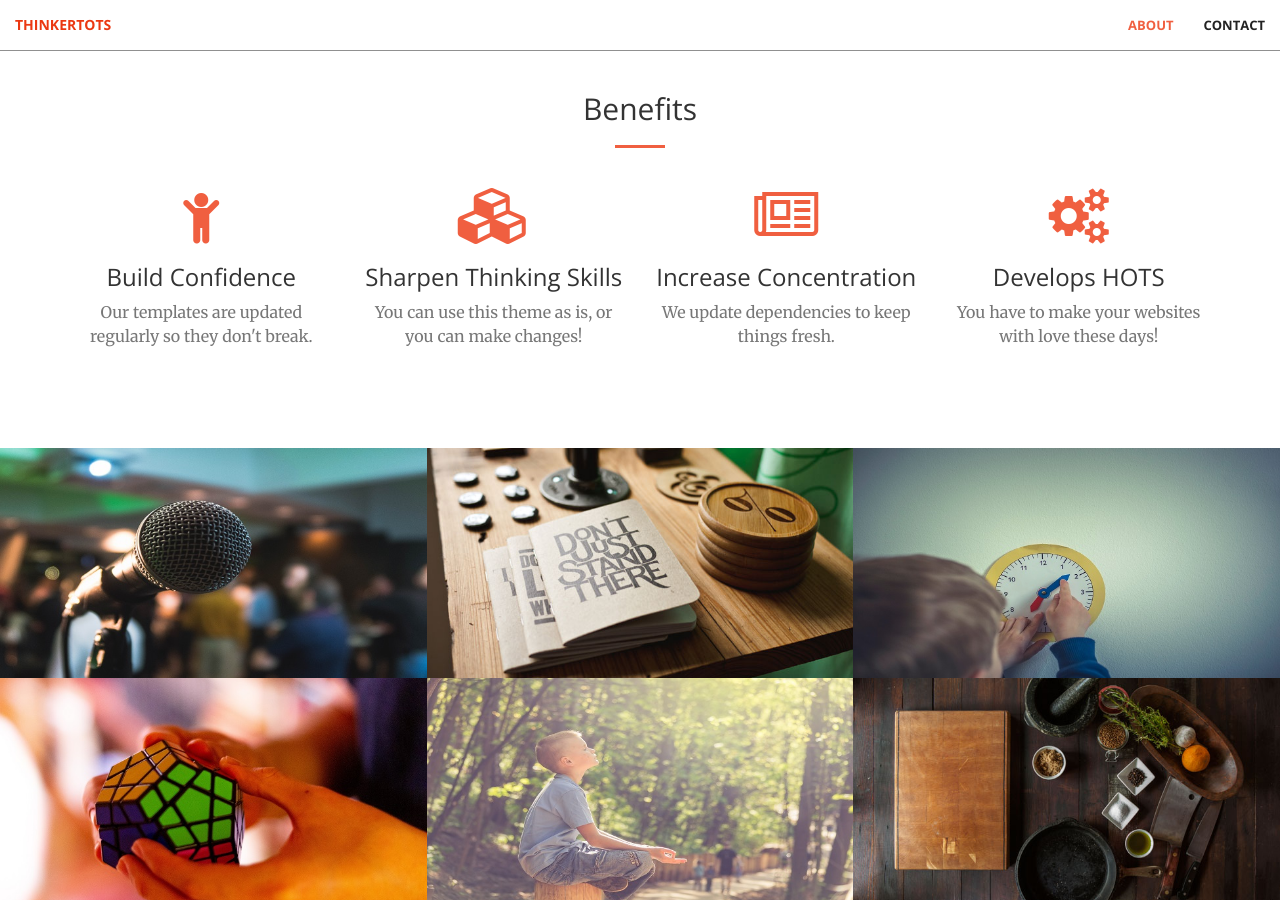
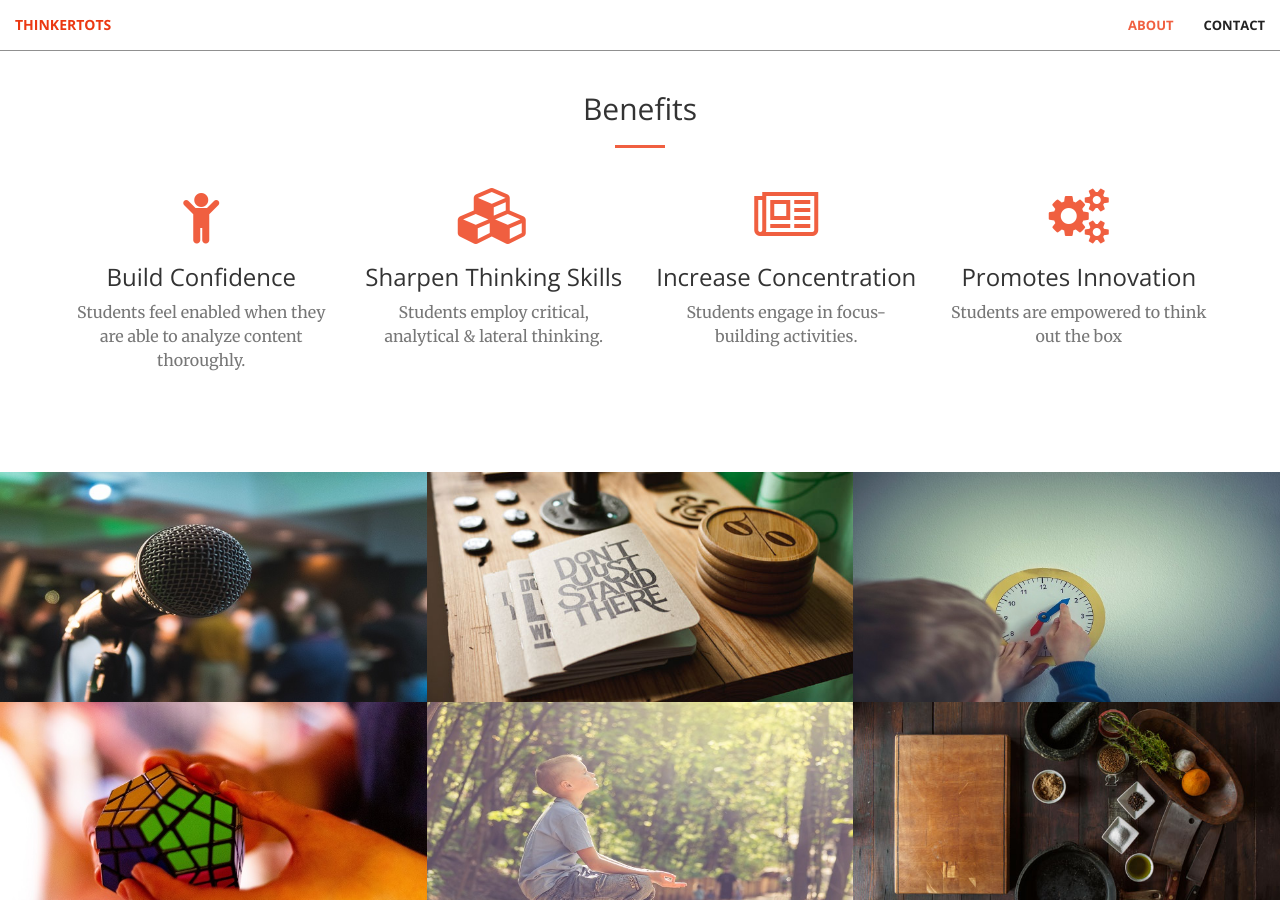
Before and after one commit to serahisaactho/thinkertots, a Jekyll site: the page built from index.html, in a window 1280 px wide and 900 px high, scrolled down 1252 px. Built offline with Jekyll 4.4.1, drawn with Linux system fonts in a browser that asks for light colours.

Commit message:
add more details to benefits

```diff
--- a/_includes/services.html
+++ b/_includes/services.html
@@ -13,28 +13,28 @@
                 <div class="service-box">
                     <i class="fa fa-4x fa-child wow bounceIn text-primary"></i>
                     <h3>Build Confidence</h3>
-                    <p class="text-muted">Our templates are updated regularly so they don't break.</p>
+                    <p class="text-muted">Students feel enabled when they are able to analyze content thoroughly.</p>
                 </div>
             </div>
             <div class="col-lg-3 col-md-6 text-center">
                 <div class="service-box">
                     <i class="fa fa-4x fa-cubes wow bounceIn text-primary" data-wow-delay=".1s"></i>
                     <h3>Sharpen Thinking Skills</h3>
-                    <p class="text-muted">You can use this theme as is, or you can make changes!</p>
+                    <p class="text-muted">Students employ critical, analytical & lateral thinking.</p>
                 </div>
             </div>
             <div class="col-lg-3 col-md-6 text-center">
                 <div class="service-box">
                     <i class="fa fa-4x fa-newspaper-o wow bounceIn text-primary" data-wow-delay=".2s"></i>
                     <h3>Increase Concentration</h3>
-                    <p class="text-muted">We update dependencies to keep things fresh.</p>
+                    <p class="text-muted">Students engage in focus-building activities.</p>
                 </div>
             </div>
             <div class="col-lg-3 col-md-6 text-center">
                 <div class="service-box">
                     <i class="fa fa-4x fa-gears wow bounceIn text-primary" data-wow-delay=".3s"></i>
-                    <h3>Develops HOTS</h3>
-                    <p class="text-muted">You have to make your websites with love these days!</p>
+                    <h3>Promotes Innovation</h3>
+                    <p class="text-muted">Students are empowered to think out the box</p>
                 </div>
             </div>
         </div>
```
